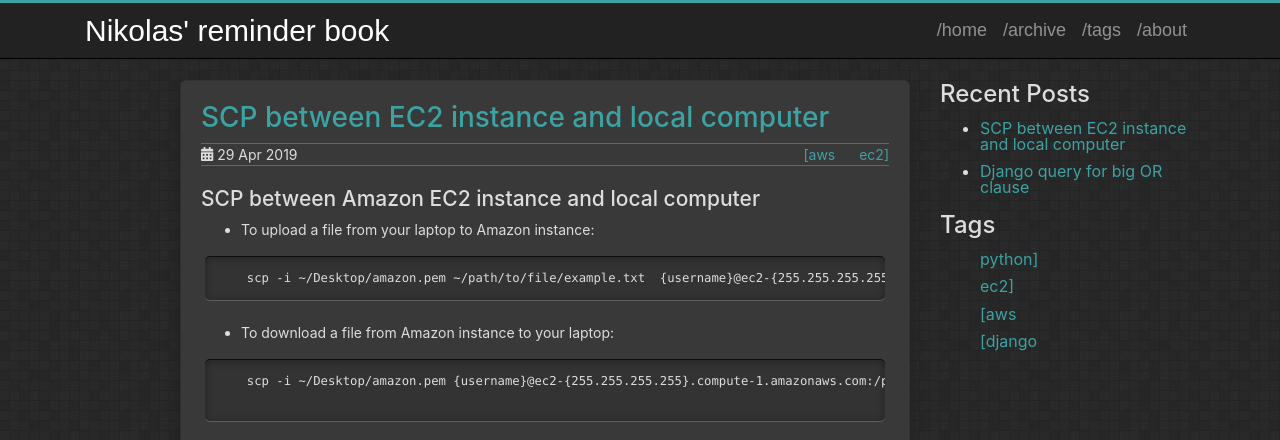
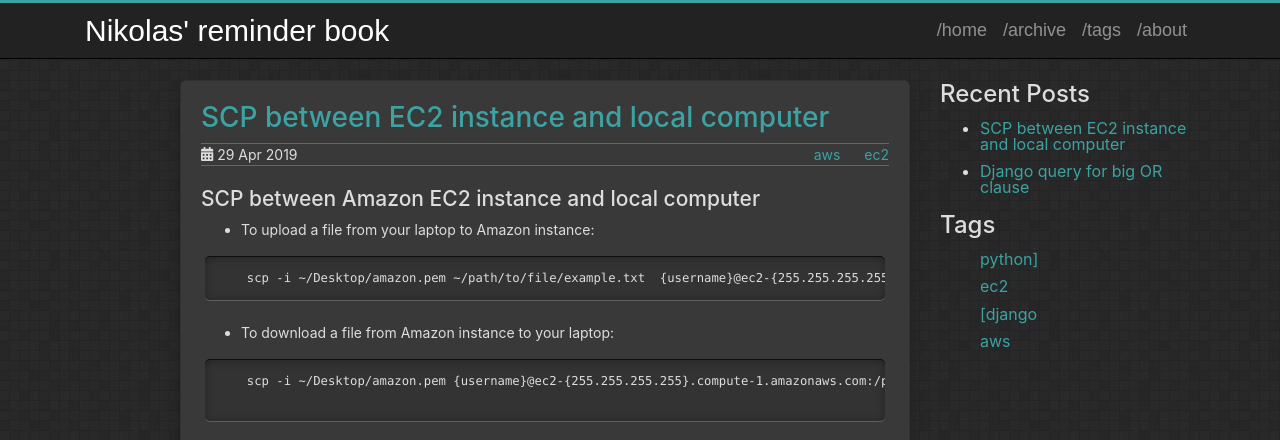
Before and after one commit to NikolasDaroit/nikolasdaroit.github.io, a Jekyll site: the page built from _posts/2019-04-29-scp-aws-ec2-local-computer.md, in a window 1280 px wide. Shown: the top 440 px of the page. Built offline with Jekyll 4.4.1, drawn with Linux system fonts in a browser that asks for light colours.

```diff
--- a/_posts/2019-04-29-scp-aws-ec2-local-computer.md
+++ b/_posts/2019-04-29-scp-aws-ec2-local-computer.md
@@ -2,8 +2,8 @@
 title: 'SCP between EC2 instance and local computer'
 layout: post
 tags:
-  - '[aws'
-  - ' ec2]'
+  - aws
+  - ' ec2'
 category:
 ---
 ## SCP between Amazon EC2 instance and local computer
```
